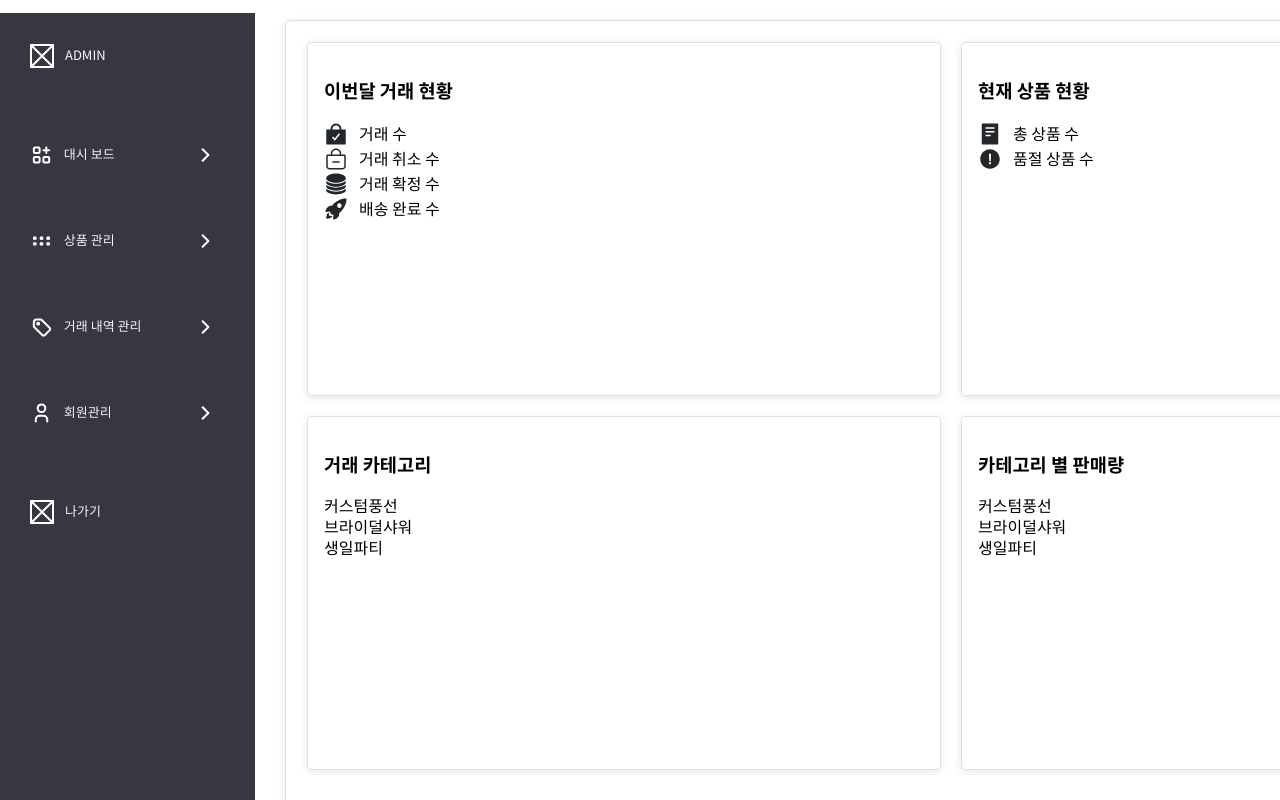
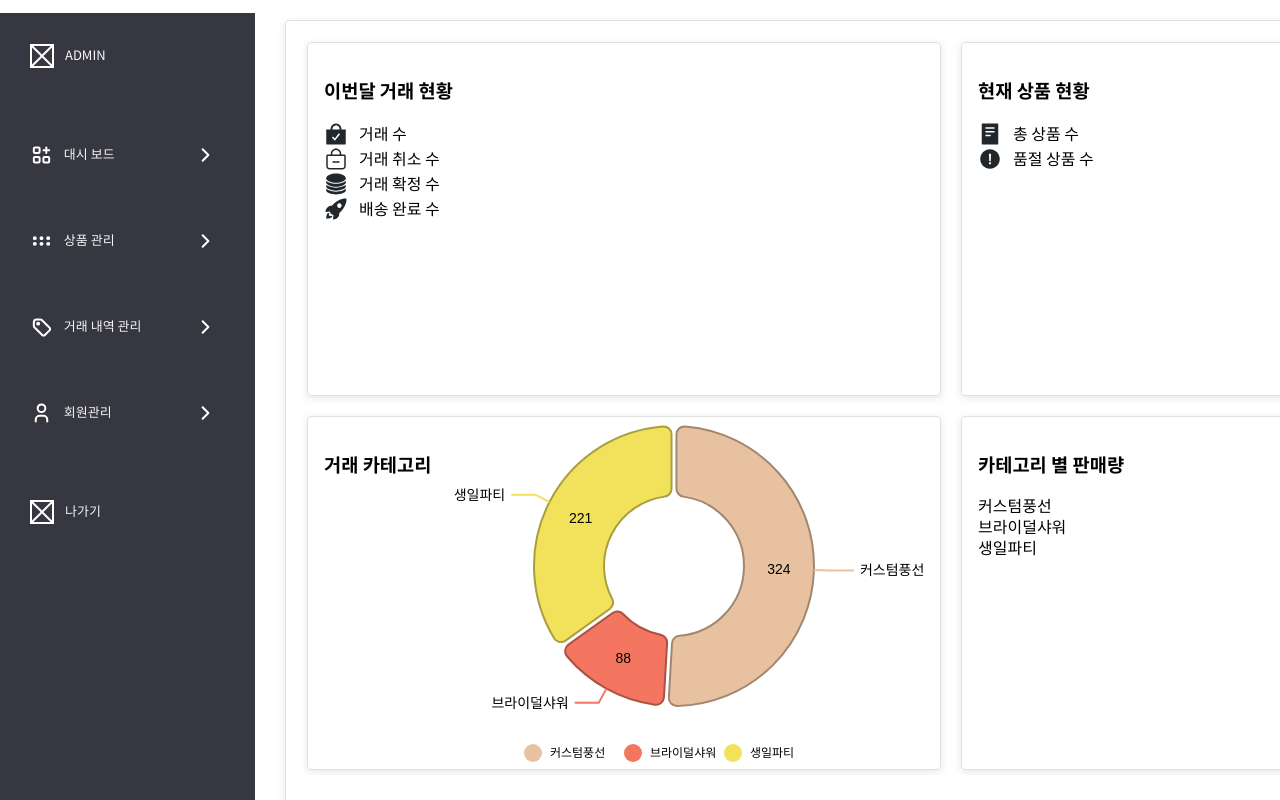
Before and after one commit to 9walnut/TheWave, a React (Create React App) app in the folder client/: page /admin in a window 1280 px wide. Shown: the top 800 px of the page. Built offline with nearby package versions, Linux system fonts and the light colour scheme.

Commit message:
✨ nivo Pie chart 추가

```diff
--- a/client/package.json
+++ b/client/package.json
@@ -4,6 +4,8 @@
   "private": true,
   "dependencies": {
     "@actbase/react-daum-postcode": "^1.0.4",
+    "@nivo/core": "^0.84.0",
+    "@nivo/pie": "^0.84.0",
     "@testing-library/jest-dom": "^5.17.0",
     "@testing-library/react": "^13.4.0",
     "@testing-library/user-event": "^13.5.0",
--- /dev/null
+++ b/client/src/components/adminPage/AdminGraph.js
@@ -0,0 +1,136 @@
+// install (please try to align the version of installed @nivo packages)
+// yarn add @nivo/pie
+import { ResponsivePie } from "@nivo/pie";
+
+// make sure parent container have a defined height when using
+// responsive component, otherwise height will be 0 and
+// no chart will be rendered.
+// website examples showcase many properties,
+// you'll often use just a few of them.
+const AdminGraph = () => {
+  const handle = {
+    padClick: (data) => {
+      console.log(data);
+    },
+
+    legendClick: (data) => {
+      console.log(data);
+    },
+  };
+
+  return (
+    // chart height이 100%이기 때문이 chart를 덮는 마크업 요소에 height 설정
+    <div style={{ width: "700px", height: "400px", margin: "-110px auto" }}>
+      <ResponsivePie
+        /**
+         * chart에 사용될 데이터
+         */
+        data={[
+          { id: "커스텀풍선", value: 324 },
+          { id: "브라이덜샤워", value: 88 },
+          { id: "생일파티", value: 221 },
+        ]}
+        /**
+         * chart margin
+         */
+        margin={{ top: 40, right: 80, bottom: 80, left: 80 }}
+        /**
+         * chart 중간 빈공간 반지름
+         */
+        innerRadius={0.5}
+        /**
+         * pad 간격
+         */
+        padAngle={1.8}
+        /**
+         * pad radius 설정 (pad별 간격이 있을 시 보임)
+         */
+        cornerRadius={8}
+        /**
+         * chart 색상
+         */
+        //colors={["olive", "brown", "orange"]} // 커스터하여 사용할 때
+        colors={{ scheme: "nivo" }} // nivo에서 제공해주는 색상 조합 사용할 때
+        /**
+         * pad border 두께 설정
+         */
+        borderWidth={2}
+        /**
+         * link label skip할 기준 각도
+         */
+        arcLinkLabelsSkipAngle={0}
+        /**
+         * link label 색상
+         */
+        arcLinkLabelsTextColor="#000000"
+        /**
+         * link label 연결되는 선 두께
+         */
+        arcLinkLabelsThickness={2}
+        /**
+         * link label 연결되는 선 색상
+         */
+        arcLinkLabelsColor={{ from: "color" }} // pad 색상에 따라감
+        /**
+         * label (pad에 표현되는 글씨) skip할 기준 각도
+         */
+        arcLabelsSkipAngle={10}
+        theme={{
+          /**
+           * label style (pad에 표현되는 글씨)
+           */
+          labels: {
+            text: {
+              fontSize: 14,
+              fill: "#000000",
+            },
+          },
+          /**
+           * legend style (default로 하단에 있는 색상별 key 표시)
+           */
+          legends: {
+            text: {
+              fontSize: 12,
+              fill: "#000000",
+            },
+          },
+        }}
+        /**
+         * pad 클릭 이벤트
+         */
+        onClick={handle.padClick}
+        /**
+         * legend 설정 (default로 하단에 있는 색상별 key 표시)
+         */
+        legends={[
+          {
+            anchor: "bottom", // 위치
+            direction: "row", // item 그려지는 방향
+            justify: false, // 글씨, 색상간 간격 justify 적용 여부
+            translateX: 0, // chart와 X 간격
+            translateY: 56, // chart와 Y 간격
+            itemsSpacing: 0, // item간 간격
+            itemWidth: 100, // item width
+            itemHeight: 18, // item height
+            itemDirection: "left-to-right", // item 내부에 그려지는 방향
+            itemOpacity: 1, // item opacity
+            symbolSize: 18, // symbol (색상 표기) 크기
+            symbolShape: "circle", // symbol (색상 표기) 모양
+            effects: [
+              {
+                // 추가 효과 설정 (hover하면 textColor를 olive로 변경)
+                on: "hover",
+                style: {
+                  itemTextColor: "olive",
+                },
+              },
+            ],
+            onClick: handle.legendClick, // legend 클릭 이벤트
+          },
+        ]}
+      />
+    </div>
+  );
+};
+
+export default AdminGraph;
--- a/client/src/components/adminPage/OrderCategory.js
+++ b/client/src/components/adminPage/OrderCategory.js
@@ -1,12 +1,11 @@
+import AdminGraph from "./AdminGraph";
+
 function OrderCategory() {
   return (
     <>
       <h3>거래 카테고리</h3>
-      <ul>
-        <li>커스텀풍선</li>
-        <li>브라이덜샤워</li>
-        <li>생일파티</li>
-      </ul>
+
+      <AdminGraph />
     </>
   );
 }
```
Also changed, not shown: client/src/components/adminPage/OrderCategoryStyle.js (added, +13 -0 lines).
